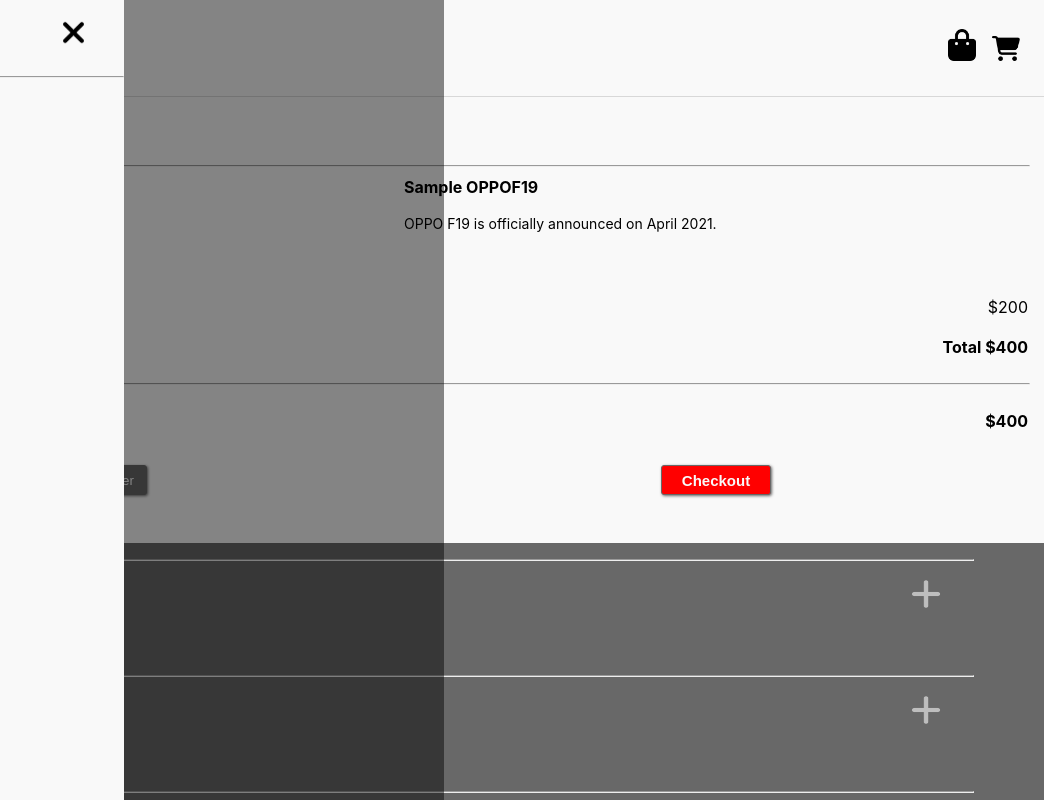
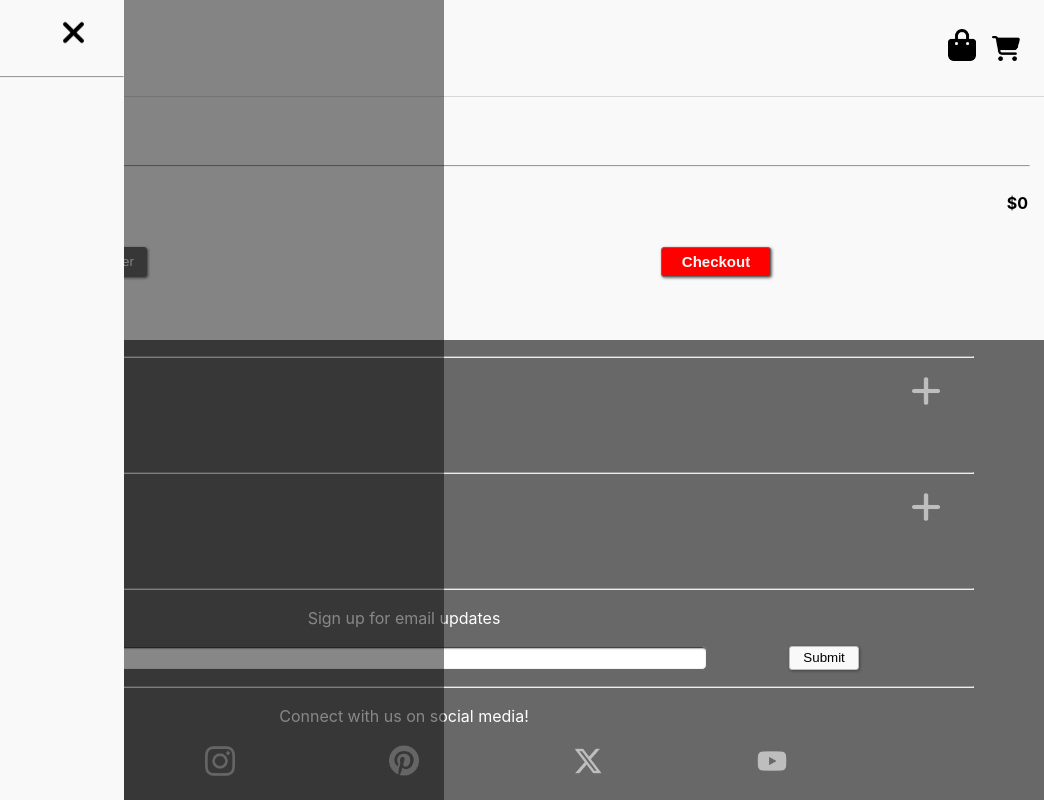
Before and after one commit to marefpceo/react-shopping-cart, a React (Vite) app: page /cart in a window 1280 px wide. Shown: the top 800 px of the page, without its empty margins (236-1280 px from the left). Built offline with nearby package versions, Linux system fonts and the light colour scheme.

Commit message:
Completed Add to Card logic and state routing

```diff
--- a/package.json
+++ b/package.json
@@ -14,7 +14,8 @@
   "dependencies": {
     "react": "^18.2.0",
     "react-dom": "^18.2.0",
-    "react-router-dom": "^6.16.0"
+    "react-router-dom": "^6.16.0",
+    "uniqid": "^5.4.0"
   },
   "devDependencies": {
     "@testing-library/jest-dom": "^6.1.3",
--- a/src/components/App/App.jsx
+++ b/src/components/App/App.jsx
@@ -2,12 +2,23 @@
 import Footer from '../Footer/Footer';
 import './App.css';
 import { Outlet } from 'react-router-dom';
+import { useState } from 'react';
 
 function App() {
+  const [cartList, setCartList] = useState([]);
+  const [cartTotal, setCartTotal] = useState(0);
+
   return (
     <>
       <Header />
-      <Outlet />
+      <Outlet
+        context={{
+          cartList,
+          setCartList,
+          cartTotal,
+          setCartTotal,
+        }}
+      />
       <Footer />
     </>
   );
--- a/src/components/Cart/Cart.jsx
+++ b/src/components/Cart/Cart.jsx
@@ -1,38 +1,43 @@
-// import Header from '../Header/Header';
-// import Footer from '../Footer/Footer';
 import Button from '../Button/Button';
-import sampleImage from '../../assets/card-sample-photo.jpg';
 import '../Cart/Cart.css';
+import { useOutletContext } from 'react-router-dom';
+import uniqid from 'uniqid';
 
 function Cart() {
+  const { cartList } = useOutletContext([]);
+  const { cartTotal } = useOutletContext();
+
   return (
     <>
-      {/* <Header /> */}
       <div className='cart-div'>
         <h2>Shopping Cart</h2>
         <hr />
 
-        <div className='cart-item'>
-          <div className='cart-item-header'>
-            <img src={sampleImage} alt='' className='cart-img' />
-            <div className='cart-item-description'>
-              <h3>Sample OPPOF19</h3>
-              <p>OPPO F19 is officially announced on April 2021.</p>
+        {cartList.map((item) => {
+          return (
+            <div className='cart-item' key={uniqid()}>
+              <div className='cart-item-header' key={uniqid()}>
+                <img src={item.thumbnail} alt='' className='cart-img' />
+                <div className='cart-item-description' key={uniqid()}>
+                  <h3>{item.title}</h3>
+                  <p>{item.description}</p>
+                </div>
+                <div className='cart-item-total' key={uniqid()}>
+                  <p>Qty: {item.quantity}</p>
+                  <div>
+                    <p>${item.price}</p>
+                    <p>Total ${item.itemTotal}</p>
+                  </div>
+                </div>
+              </div>
+              <hr />
             </div>
-          </div>
-          <div className='cart-item-total'>
-            <p>Qty: 2</p>
-            <div>
-              <p>$200</p>
-              <p>Total $400</p>
-            </div>
-          </div>
-        </div>
+          );
+        })}
 
-        <hr />
         <div className='cart-total'>
           <p>Cart Total</p>
-          <p>$400</p>
+          <p>${cartTotal}</p>
         </div>
 
         <div className='cart-options'>
@@ -69,7 +74,6 @@
           />
         </div>
       </div>
-      {/* <Footer /> */}
     </>
   );
 }
--- a/src/components/Shop/Shop.jsx
+++ b/src/components/Shop/Shop.jsx
@@ -2,19 +2,23 @@
 import Card from '../Card/Card';
 // import returnIcon from '../../assets/square-caret-up-solid.png';
 import '../Shop/Shop.css';
+import { useOutletContext } from 'react-router-dom';
 
 function Shop() {
   const [productData, setProductData] = useState([]);
   const [error, setError] = useState(null);
   const [loading, setLoading] = useState(true);
-  const [cartList, setCartList] = useState([]);
+  const { cartList } = useOutletContext([]);
+  const { setCartList } = useOutletContext();
+  const { cartTotal } = useOutletContext();
+  const { setCartTotal } = useOutletContext();
 
   useEffect(() => {
     async function getData() {
       try {
         const response = await fetch('https://dummyjson.com/products?limit=10');
+        let responseData = await response.json();
 
-        let responseData = await response.json();
         setProductData(responseData.products);
         setError(null);
       } catch (error) {
@@ -29,20 +33,49 @@
 
   function addToCart(e) {
     const cardId = e.target.parentElement.parentElement.parentElement.id;
-    const dataId = cardId.replace('card-', '');
-    const itemQuantity = e.target.previousSibling.firstChild.nextSibling.value;
+    const dataId = Number(cardId.replace('card-', ''));
+    const itemQuantity = Number(
+      e.target.previousSibling.firstChild.nextSibling.value,
+    );
+    const previousEntry = cartList.findIndex((item) => item.id === dataId) + 1;
 
+    console.log(previousEntry);
+    console.log(cartList);
+    console.log(previousEntry === dataId);
+    if (itemQuantity === '0') {
+      alert('Enter a quantity'); //Placeholder until error code is written
+      return;
+    } else if (dataId === previousEntry) {
+      setCartList(
+        cartList.map((item) => {
+          if (item.id === dataId) {
+            return {
+              ...item,
+              quantity: item.quantity + itemQuantity,
+              itemTotal:
+                item.itemTotal + productData[dataId - 1].price * itemQuantity,
+            };
+          } else {
+            return item;
+          }
+        }),
+      );
+      setCartTotal(cartTotal + productData[dataId - 1].price * itemQuantity);
+    } else {
       setCartList([
         ...cartList,
         {
+          id: dataId,
           title: productData[dataId - 1].title,
           thumbnail: productData[dataId - 1].thumbnail,
           description: productData[dataId - 1].description,
           price: productData[dataId - 1].price,
           quantity: itemQuantity,
+          itemTotal: productData[dataId - 1].price * itemQuantity,
         },
       ]);
-    console.log(cartList);
+      setCartTotal(cartTotal + productData[dataId - 1].price * itemQuantity);
+    }
   }
 
   return (
```
Also changed, not shown: 1 other file (tests, documents, lock files or other folders). Lines whose indentation alone changed are shown as unchanged.
